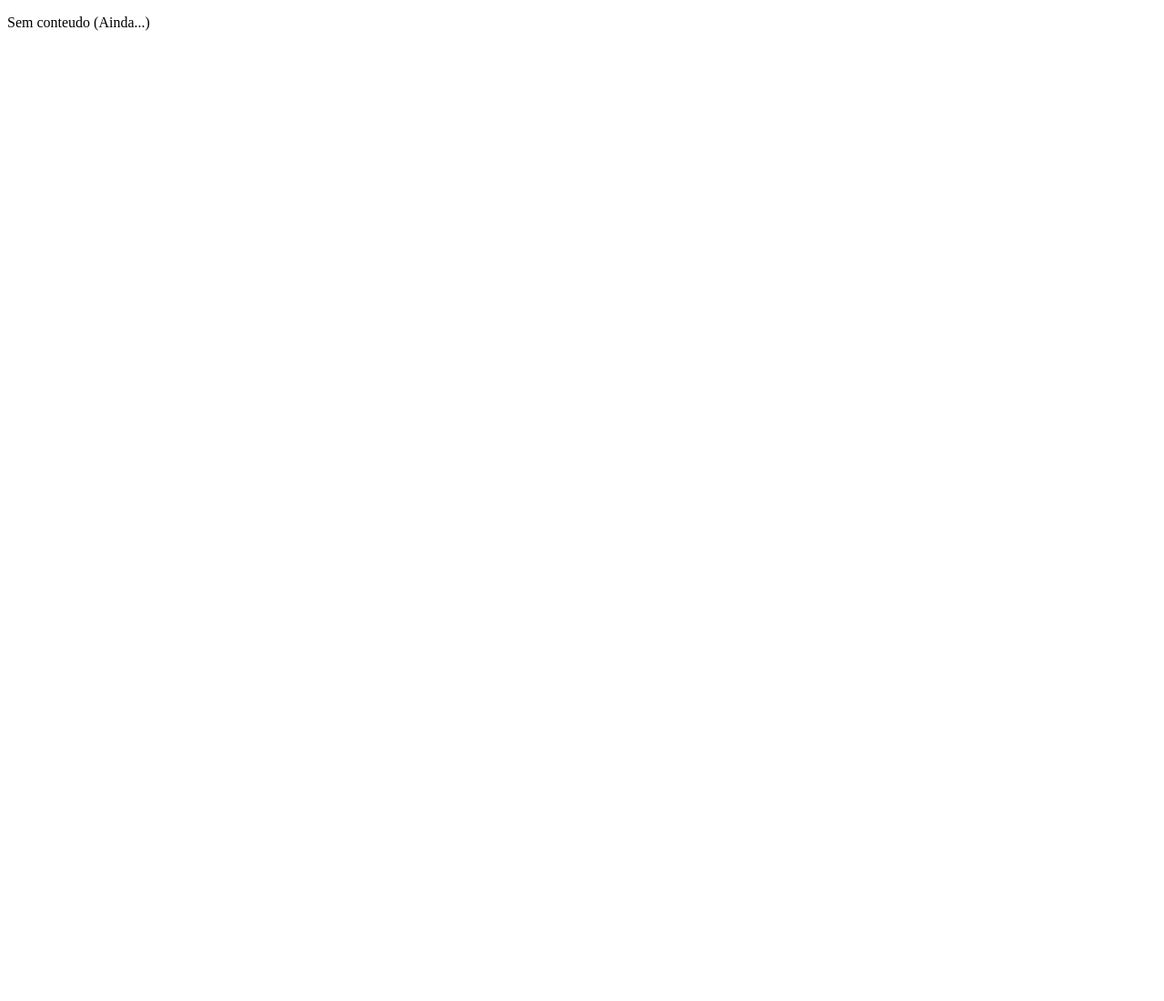
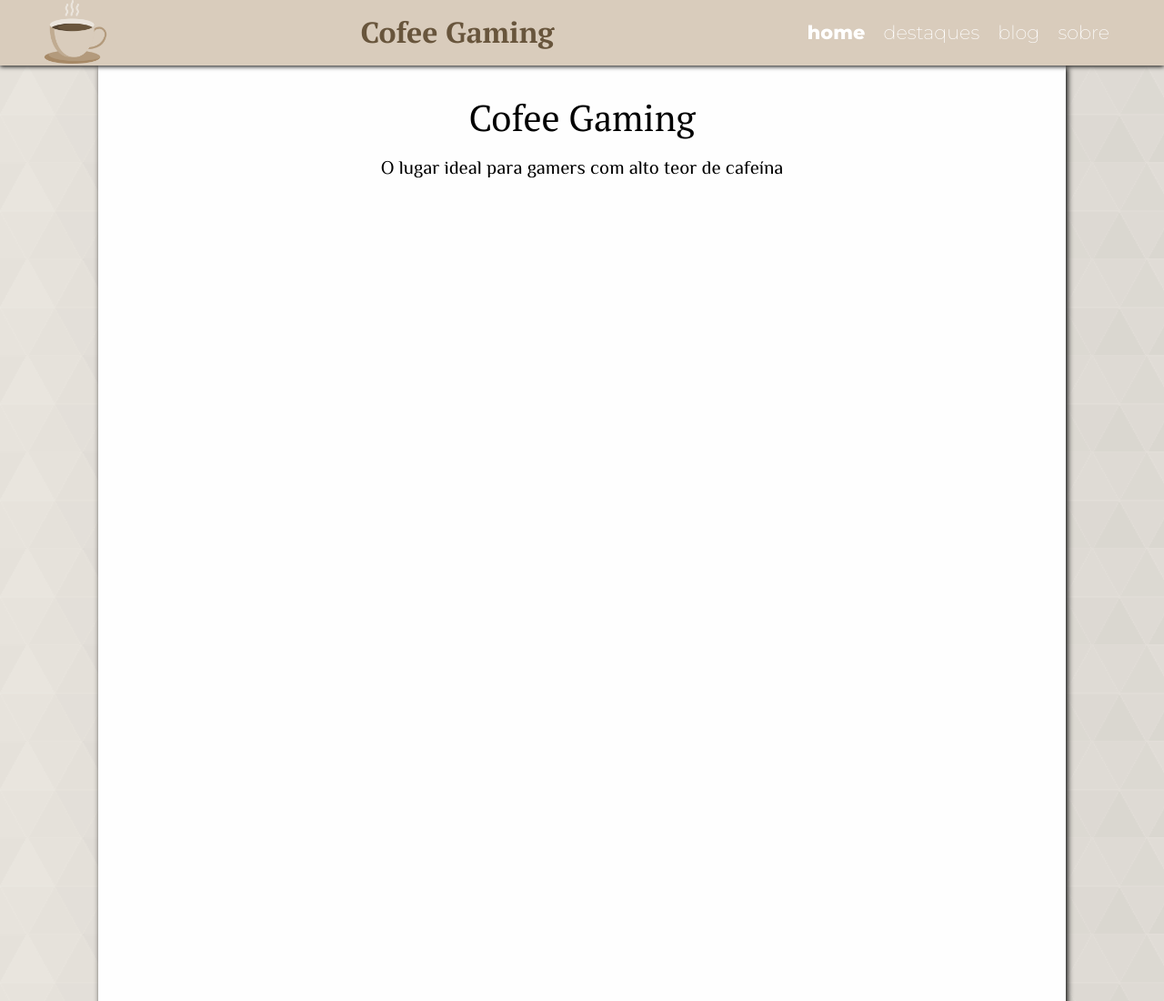
Before and after one commit to LokKol17/cadastro, a plain HTML site: page html/homepage.html in a window 1280 px wide. Shown: the top 1100 px of the page at 91% size. Before the commit the page ends 800 px from the top, so only its background shows below. Drawn offline with Linux system fonts and the light colour scheme.

Commit message:
Homepage added

```diff
--- a/assets/css/cabecalho.css
+++ b/assets/css/cabecalho.css
@@ -1,5 +1,8 @@
 .cabecalho {
+    position: sticky;
+    top: 0;
     width: 100%;
     height: 72px;
     background-color: #D9CCBC;
+    box-shadow: 0px 1px 5px black;
 }
--- a/assets/css/cabecalho/cabecalho-logo.css
+++ b/assets/css/cabecalho/cabecalho-cadastro/cabecalho-logo.css
@@ -1,6 +1,6 @@
 .cabecalho__logo {
     margin: 0 auto;
-    background-image: url("../../img/logos/coffee.png");
+    background-image: url("../../../img/logos/coffee.png");
     background-repeat: no-repeat;
     background-size: cover;
     width: 70px;
--- /dev/null
+++ b/assets/css/cabecalho/cabecalho-geral/cabecalho-logo.css
@@ -0,0 +1,9 @@
+.cabecalho__logo {
+    display: inline-block;
+    margin-left: 3rem;
+    background-image: url("../../../img/logos/coffee.png");
+    background-repeat: no-repeat;
+    background-size: cover;
+    width: 70px;
+    height: 70px;
+}
--- /dev/null
+++ b/assets/css/cabecalho/cabecalho-geral/container.css
@@ -0,0 +1,11 @@
+.cabecalho .container {
+    display: flex;
+    flex-flow: row nowrap;
+    justify-content: space-between;
+    align-items: center;
+    align-content: center;
+}
+.container > h1 {
+    font-family: var(--font1);
+    color: #68553C;
+}
--- /dev/null
+++ b/assets/css/cabecalho/cabecalho-geral/menu/menu-item.css
@@ -0,0 +1,20 @@
+.menu__item {
+    margin-right: 20px;
+    list-style-type: none;
+    font-size: 1.3em;
+    font-weight: 200;
+    font-family: var(--font2);
+}
+.menu__item a {
+    text-decoration: none;
+    color: white;
+    transition: all .2s;
+}
+.menu__item--destaque a {
+    font-weight: 800;
+}
+.menu__item:hover a {
+    color: #ededed;
+    text-decoration: underline;
+    transition: all .3s;
+}
--- /dev/null
+++ b/assets/css/cabecalho/cabecalho-geral/menu/menu.css
@@ -0,0 +1,4 @@
+.menu {
+    display: flex;
+    margin-right: 40px;
+}
--- /dev/null
+++ b/assets/css/principal/homepage/conteudo.css
@@ -0,0 +1,6 @@
+.conteudo {
+    height: calc(200vh - 72px);
+    background-color: #fefefe;
+    background: url("../../../img/bg-geral.png");
+    background-repeat: repeat;
+}
--- /dev/null
+++ b/assets/css/principal/homepage/main/conteudo/principal.css
@@ -0,0 +1,21 @@
+.principal {
+    padding: 30px 20px;
+    background-color: #fefefe;
+    width: 80%;
+    height: 90%;
+    margin: 0 auto;
+    border-radius: 0 0 10px 10px;
+    box-shadow: 2px 2px 6px black;
+}
+.principal h1 {
+    text-align: center;
+    font-family: var(--font1);
+    font-size: 2.5em;
+    font-weight: 500;
+}
+.principal > p {
+    font-size: 1.3em;
+    font-family: var(--font3);
+    margin-top: 15px;
+    text-align: center;
+}
--- /dev/null
+++ b/assets/css/root.css
@@ -0,0 +1,9 @@
+@import url('https://fonts.googleapis.com/css2?family=PT+Serif:ital,wght@0,400;0,700;1,400;1,700&display=swap');
+@import url('https://fonts.googleapis.com/css2?family=Montserrat:ital,wght@0,100;0,200;0,300;0,400;0,500;0,600;0,700;0,800;0,900;1,100;1,200;1,300;1,400;1,500;1,600;1,700;1,800;1,900&display=swap');
+@import url('https://fonts.googleapis.com/css2?family=El+Messiri:wght@400;500;600;700&display=swap');
+
+:root {
+    --font1: 'PT Serif', serif;
+    --font2: 'Montserrat', sans-serif;
+    --font3: 'El Messiri', sans-serif;
+}
--- a/html/homepage.html
+++ b/html/homepage.html
@@ -1,12 +1,54 @@
 <!DOCTYPE html>
-<html lang="en">
+<html lang="pt-br">
 <head>
     <meta charset="UTF-8">
     <meta http-equiv="X-UA-Compatible" content="IE=edge">
     <meta name="viewport" content="width=device-width, initial-scale=1.0">
+    <link rel="stylesheet" href="../assets/css/reset.css">
+    <link rel="stylesheet" href="../assets/css/root.css">
+    <link rel="stylesheet" href="../assets/css/cabecalho.css">
+    <link rel="stylesheet" href="../assets/css/cabecalho/cabecalho-geral/cabecalho-logo.css">
+    <link rel="stylesheet" href="../assets/css/principal/homepage/conteudo.css">
+    <link rel="stylesheet" href="../assets/css/cabecalho/cabecalho-geral/navegacao.css">
+    <link rel="stylesheet" href="../assets/css/cabecalho/cabecalho-geral/menu/menu.css">
+    <link rel="stylesheet" href="../assets/css/cabecalho/cabecalho-geral/menu/menu-item.css">
+    <link rel="stylesheet" href="../assets/css/cabecalho/cabecalho-geral/container.css">
+    <link rel="stylesheet" href="../assets/css/principal/homepage/main/conteudo/principal.css">
+
+
     <title>cofee gaming</title>
 </head>
 <body>
-    <p>Sem conteudo (Ainda...)</p>
+    <header class="cabecalho">
+        <div class="container">
+        <div class="cabecalho__logo"></div>
+        <h1>Cofee Gaming</h1>
+        <nav class="navegacao">
+            <ul class="menu">
+                <li class="menu__item menu__item--destaque"><a href="#">home</a></li>
+                <li class="menu__item"><a href="#">destaques</a></li>
+                <li class="menu__item"><a href="#">blog</a></li>
+                <li class="menu__item"><a href="#">sobre</a></li>
+            </ul>
+        </nav>
+        </div>
+    </header>
+    <main class="conteudo">
+        <section class="principal">
+            <h1>Cofee Gaming</h1>
+            <p>O lugar ideal para gamers com alto teor de cafeína</p>
+
+
+
+
+
+
+        </section>
+    </main>
+    <footer class="rodape">
+
+
+
+    </footer>
 </body>
 </html>
```
Also changed, not shown: index.html (+1 -9 lines), assets/css/cabecalho/cabecalho-geral/navegacao.css (added), assets/img/bg-geral.png (added), assets/js/index.js (line endings or trailing spaces).
